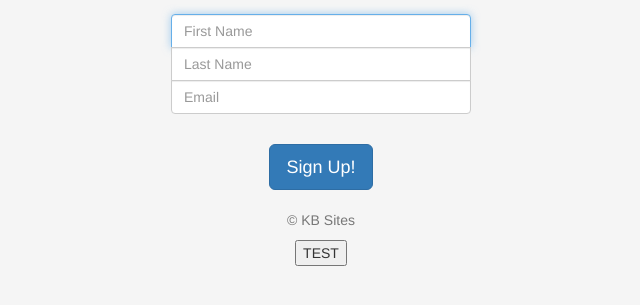
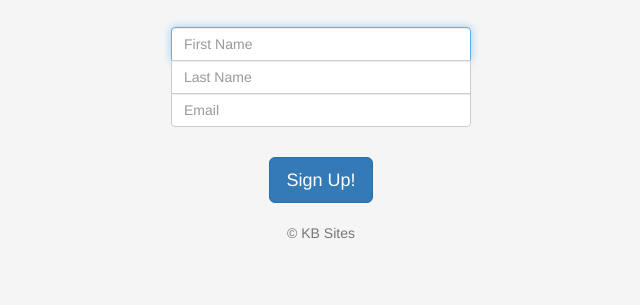
Before and after one commit to KBCodes2021/Newsletter-Signup, a website: page signup.html in a window 1280 px wide. Shown: the part 363-668 px from the top of the page, without its empty margins (319-959 px from the left). Drawn offline with nearby package versions, Linux system fonts and the light colour scheme.

Commit message:
Change Success

```diff
--- a/signup.html
+++ b/signup.html
@@ -68,8 +68,6 @@
    <br><br>
    <p class="mt-5 mb-3 text-muted">&copy; KB Sites</p>
 
-   <button type="button" name="button">TEST</button>
-
  </form>
 </main>
 
```
